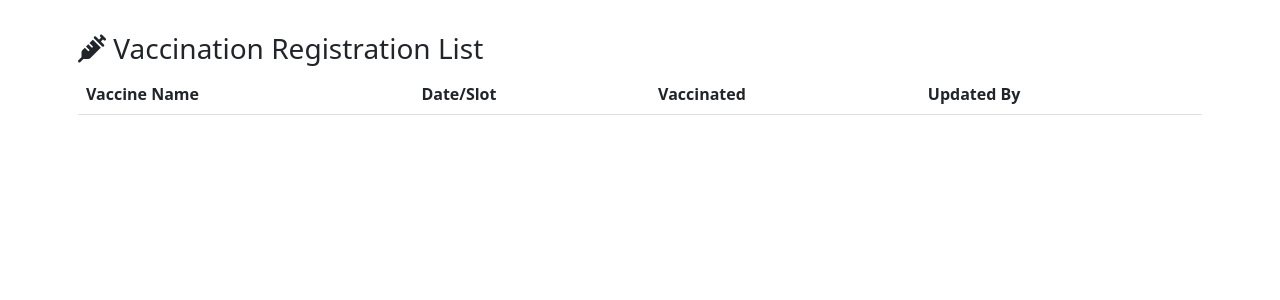
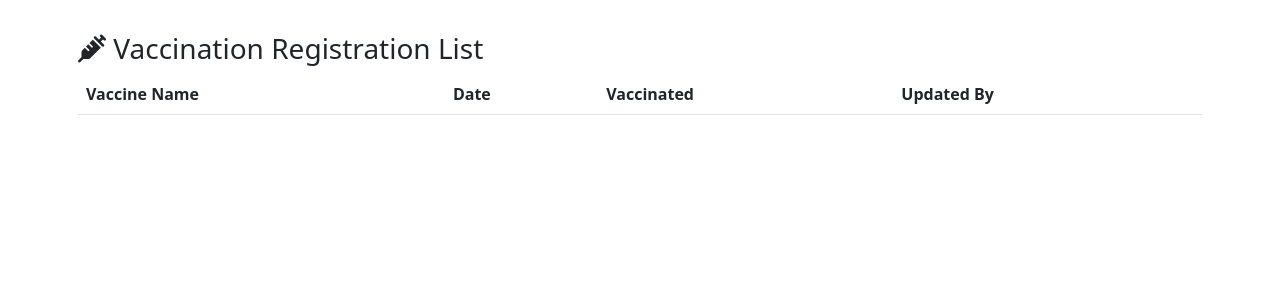
Before and after one commit to Prabin-Kumar-Baniya-NP/Vaccination-Management-System, a Django app: page /vaccination/ in a window 1280 px wide. Shown: the part 56-356 px from the top of the page. Run offline with Django 4.2, Linux system fonts and the light colour scheme; the visitor is signed in with stand-in values (Sample User, id 1); data comes from the database, SQL or seed files in the repository; data that the repository does not hold is empty; some libraries are stand-ins or nearby versions.

Commit message:
Template modified for patient

```diff
--- a/mysite/vaccination/templates/vaccination/vaccination-detail.html
+++ b/mysite/vaccination/templates/vaccination/vaccination-detail.html
@@ -12,7 +12,7 @@
         <ul class="list-group list-group-flush">
           <li class="list-group-item">
             <span class="fw-bold me-5">Patient Name:&nbsp&nbsp&nbsp&nbsp&nbsp&nbsp&nbsp&nbsp&nbsp&nbsp</span>
-            {{ object.patient }}
+            {{ object.patient.get_full_name }}
           </li>
           <li class="list-group-item">
             <span class="fw-bold me-5">Center Name:&nbsp&nbsp&nbsp&nbsp&nbsp&nbsp&nbsp&nbsp&nbsp&nbsp&nbsp</span>
@@ -37,7 +37,7 @@
           </li>
           <li class="list-group-item">
             <span class="fw-bold me-5">Updated
-              By:&nbsp&nbsp&nbsp&nbsp&nbsp&nbsp&nbsp&nbsp&nbsp&nbsp&nbsp&nbsp&nbsp&nbsp</span>{{ object.updated_by }}
+              By:&nbsp&nbsp&nbsp&nbsp&nbsp&nbsp&nbsp&nbsp&nbsp&nbsp&nbsp&nbsp&nbsp&nbsp</span>{{ object.updated_by.get_full_name }}
           </li>
           <li class="list-group-item">
             <span class="fw-bold me-5">Updated
--- a/mysite/vaccination/templates/vaccination/vaccination-list-patient.html
+++ b/mysite/vaccination/templates/vaccination/vaccination-list-patient.html
@@ -11,7 +11,7 @@
     <thead>
       <tr>
         <th scope="col">Vaccine Name</th>
-        <th scope="col">Date/Slot</th>
+        <th scope="col">Date</th>
         <th scope="col">Vaccinated</th>
         <th scope="col">Updated By</th>
       </tr>
@@ -21,9 +21,9 @@
       <tr>
         <td><a href="{% url 'vaccination:vaccination-detail' vaccination.id %}">
           {{ vaccination.campaign.vaccine.name|upper }}</a></td>
-        <td>{{ vaccination.slot }}</td>
+        <td>{{ vaccination.slot.date }}</td>
         <td>{{ vaccination.is_vaccinated }}</td>
-        <td>{{ vaccination.updated_by }}</td>
+        <td>{{ vaccination.updated_by.get_full_name }}</td>
       </tr>
       {% endfor %}
     </tbody>
```
